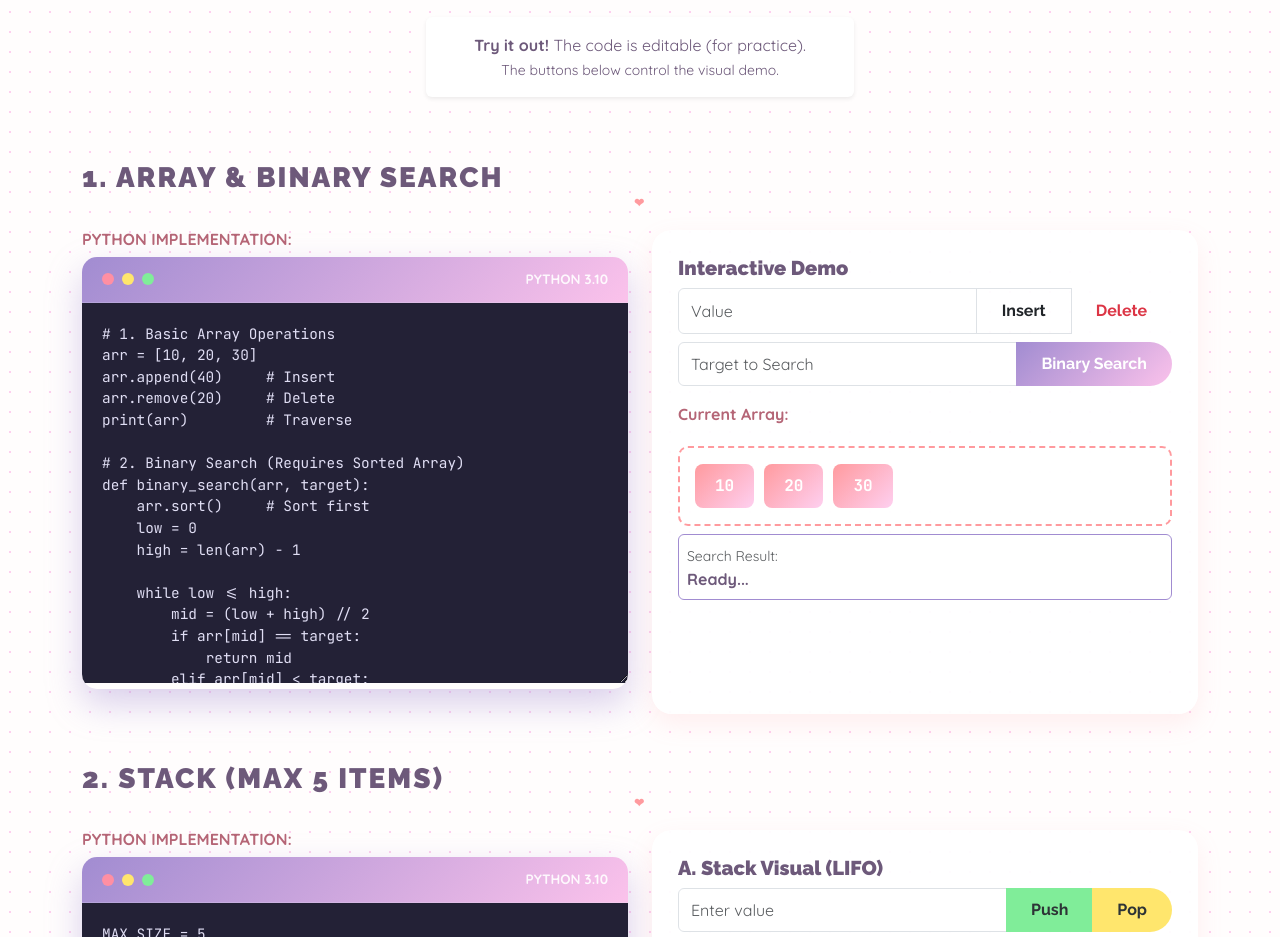
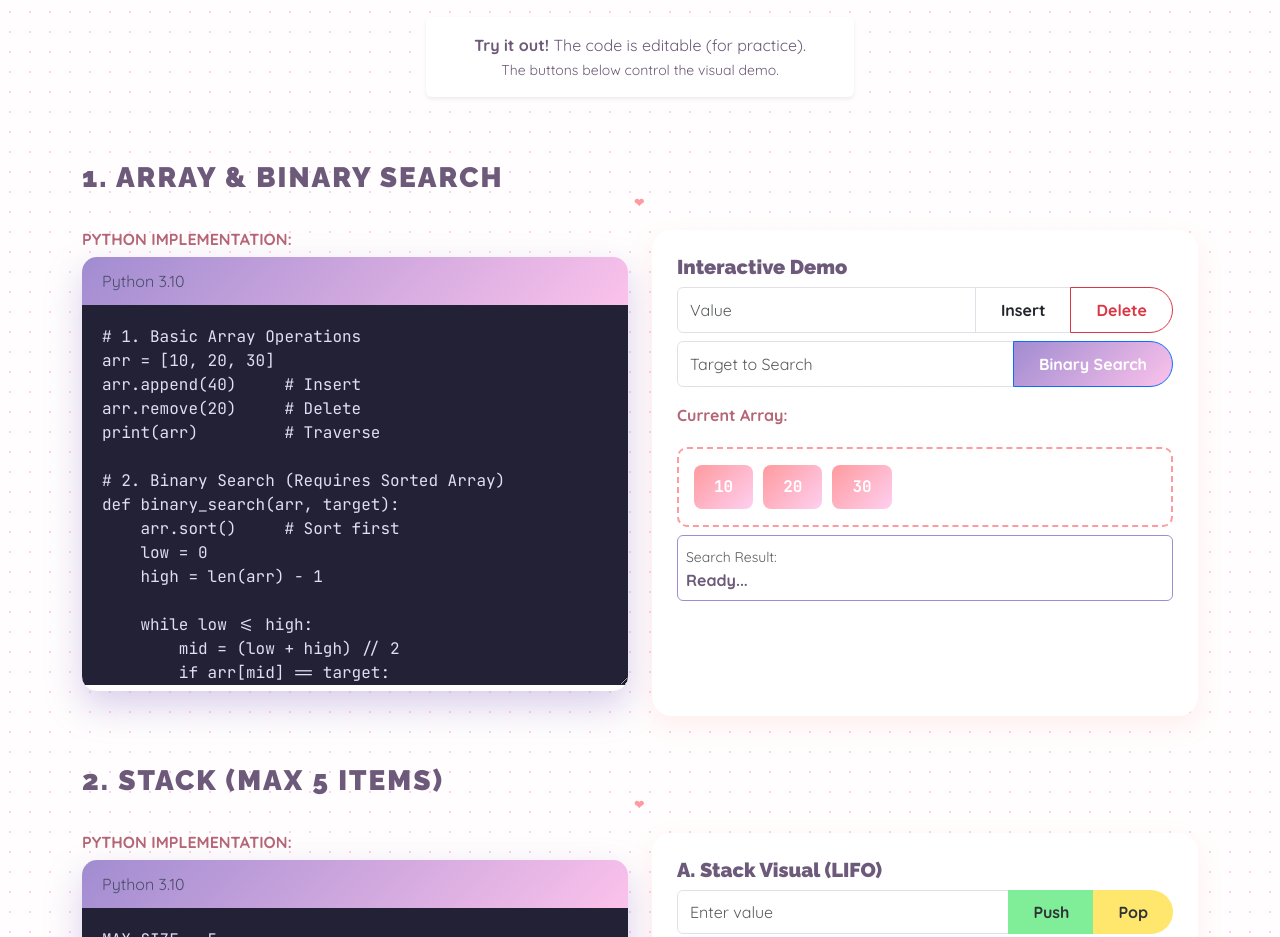
Before and after one commit to Rin02006/DSA, a plain HTML site: page datastructures.html in a window 1280 px wide. Shown: the part 198-1135 px from the top of the page. Drawn offline with nearby package versions, Linux system fonts and the light colour scheme.

Commit message:
Update style.css

```diff
--- a/style.css
+++ b/style.css
@@ -1,13 +1,9 @@
 /* --- GIRLY TECH THEME VARIABLES --- */
 :root {
-    /* Soft Pink to Peach Gradient */
     --primary-gradient: linear-gradient(135deg, #ff9a9e 0%, #fecfef 99%, #fecfef 100%);
-    /* Lavender to Blue Gradient */
     --secondary-gradient: linear-gradient(135deg, #a18cd1 0%, #fbc2eb 100%);
-    /* Text Colors */
     --text-dark: #4a4e69;
     --text-light: #9a8c98;
-    /* Background */
     --bg-color: #fffdfd;
 }
 
@@ -17,7 +13,7 @@ body {
     font-family: 'Quicksand', sans-serif;
     color: var(--text-dark);
     background-image: radial-gradient(#fecfef 1px, transparent 1px);
-    background-size: 20px 20px; /* Cute polka dot pattern */
+    background-size: 20px 20px;
 }
 
 /* --- NAVBAR --- */
@@ -31,18 +27,12 @@ body {
     font-family: 'Raleway', sans-serif;
     font-weight: 800;
     font-size: 1.5rem;
-    letter-spacing: 1px;
-    text-transform: uppercase;
 }
 .nav-link {
     font-weight: 600;
-    font-size: 1rem;
-    transition: all 0.3s;
 }
 .nav-link:hover {
     color: #fff !important;
-    transform: translateY(-2px);
-    text-shadow: 0 0 8px rgba(255,255,255,0.8);
 }
 
 /* --- HEADINGS --- */
@@ -70,27 +60,12 @@ h1, h2, h3, h5 {
     transform: translateX(-50%);
 }
 
-/* --- HERO SECTION --- */
-header {
-    background: var(--secondary-gradient);
-    border-bottom-left-radius: 50px;
-    border-bottom-right-radius: 50px;
-    box-shadow: 0 10px 30px rgba(161, 140, 209, 0.3);
-}
-
 /* --- CARDS & BOXES --- */
 .card, .demo-box, .member-card {
-    background: rgba(255, 255, 255, 0.9);
-    border: 1px solid rgba(255, 255, 255, 0.5);
+    background: rgba(255,255,255,0.9);
     border-radius: 20px;
     box-shadow: 0 10px 25px rgba(255, 154, 158, 0.15);
-    transition: transform 0.3s ease, box-shadow 0.3s ease;
     padding: 25px;
-}
-
-.card:hover, .member-card:hover {
-    transform: translateY(-8px);
-    box-shadow: 0 15px 35px rgba(161, 140, 209, 0.3);
 }
 
 /* --- BUTTONS --- */
@@ -98,63 +73,33 @@ header {
     border-radius: 50px;
     padding: 10px 25px;
     font-weight: 700;
-    font-family: 'Raleway', sans-serif;
-    border: none;
-    transition: all 0.3s;
 }
-.btn-primary { background: var(--primary-gradient); color: #fff; }
-.btn-light { background: white; color: #a18cd1; box-shadow: 0 5px 15px rgba(0,0,0,0.1); }
-.btn-outline-light:hover { background: white; color: #ff9a9e; }
 
-/* --- CUTE CODE EDITOR DESIGN --- */
+/* --- CODE WINDOW --- */
 .code-window {
     border-radius: 15px;
     overflow: hidden;
     margin-bottom: 25px;
-    border: none;
     box-shadow: 0 15px 35px rgba(161, 140, 209, 0.4);
-    transition: transform 0.3s ease;
 }
-.code-window:hover { transform: translateY(-5px); }
 
 .code-header {
     background: var(--secondary-gradient);
     padding: 12px 20px;
     display: flex;
     align-items: center;
-    border-bottom: 1px solid rgba(255,255,255,0.2);
-}
-
-.window-dots { display: flex; gap: 8px; margin-right: 15px; }
-.dot { width: 12px; height: 12px; border-radius: 50%; }
-.dot.red { background-color: #ff8fa3; }
-.dot.yellow { background-color: #ffe66d; }
-.dot.green { background-color: #80ed99; }
-
-.lang-label {
-    color: #fff;
-    font-weight: 700;
-    font-size: 0.85rem;
-    margin-left: auto;
-    text-transform: uppercase;
-    opacity: 0.9;
 }
 
 .code-input {
     width: 100%;
-    min-height: 250px;
-    background-color: #232136; /* Deep purple background */
-    color: #e0def4; /* Soft white text */
+    background-color: #232136;
+    color: #e0def4;
     border: none;
     padding: 20px;
     font-family: 'JetBrains Mono', monospace;
-    font-size: 0.9rem;
-    resize: vertical;
-    outline: none;
-    line-height: 1.5;
 }
 
-/* Visual Container for Stack/Queue/Array items */
+/* --- VISUAL CONTAINERS --- */
 .visual-container {
     min-height: 80px;
     margin-top: 20px;
@@ -162,12 +107,19 @@ header {
     background-color: rgba(255,255,255,0.6);
     border: 2px dashed #ff9a9e;
     border-radius: 10px;
+
     display: flex;
     gap: 10px;
-    flex-wrap: wrap;
     align-items: center;
+    flex-wrap: nowrap;   /* keeps LEFT → RIGHT */
 }
-#stack-visual { flex-direction: column-reverse; } /* Stack logic */
+
+/* ✅ FIXED STACK VISUAL (LEFT → RIGHT) */
+#stack-visual {
+    flex-direction: row;   /* ← THIS IS THE FIX */
+}
+
+/* DATA ITEM BOX */
 .data-item {
     background: var(--primary-gradient);
     color: white;
@@ -177,10 +129,23 @@ header {
     font-family: 'JetBrains Mono', monospace;
     animation: popIn 0.3s;
 }
-@keyframes popIn { 0% { opacity: 0; transform: scale(0.5); } 100% { opacity: 1; transform: scale(1); } }
 
+@keyframes popIn {
+    from { opacity: 0; transform: scale(0.5); }
+    to { opacity: 1; transform: scale(1); }
+}
+
+/* --- FOOTER --- */
 footer {
     background: linear-gradient(to right, #6d597a, #355070);
     color: #ffcdb2;
     padding: 20px;
 }
+
+/* --- MOBILE SAFETY (NO DESIGN CHANGE) --- */
+@media (max-width: 768px) {
+    .visual-container {
+        overflow-x: auto;   /* allows swipe if many items */
+        touch-action: pan-x;
+    }
+}
```
